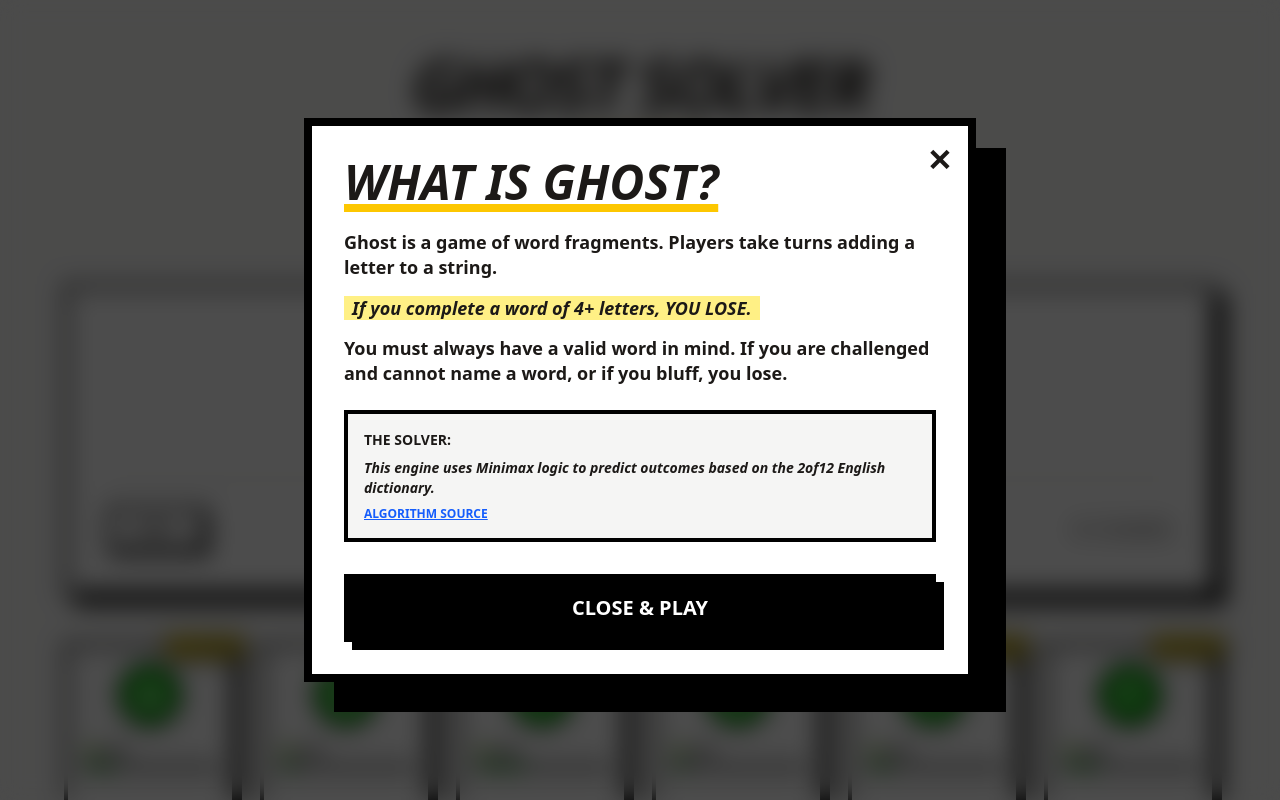
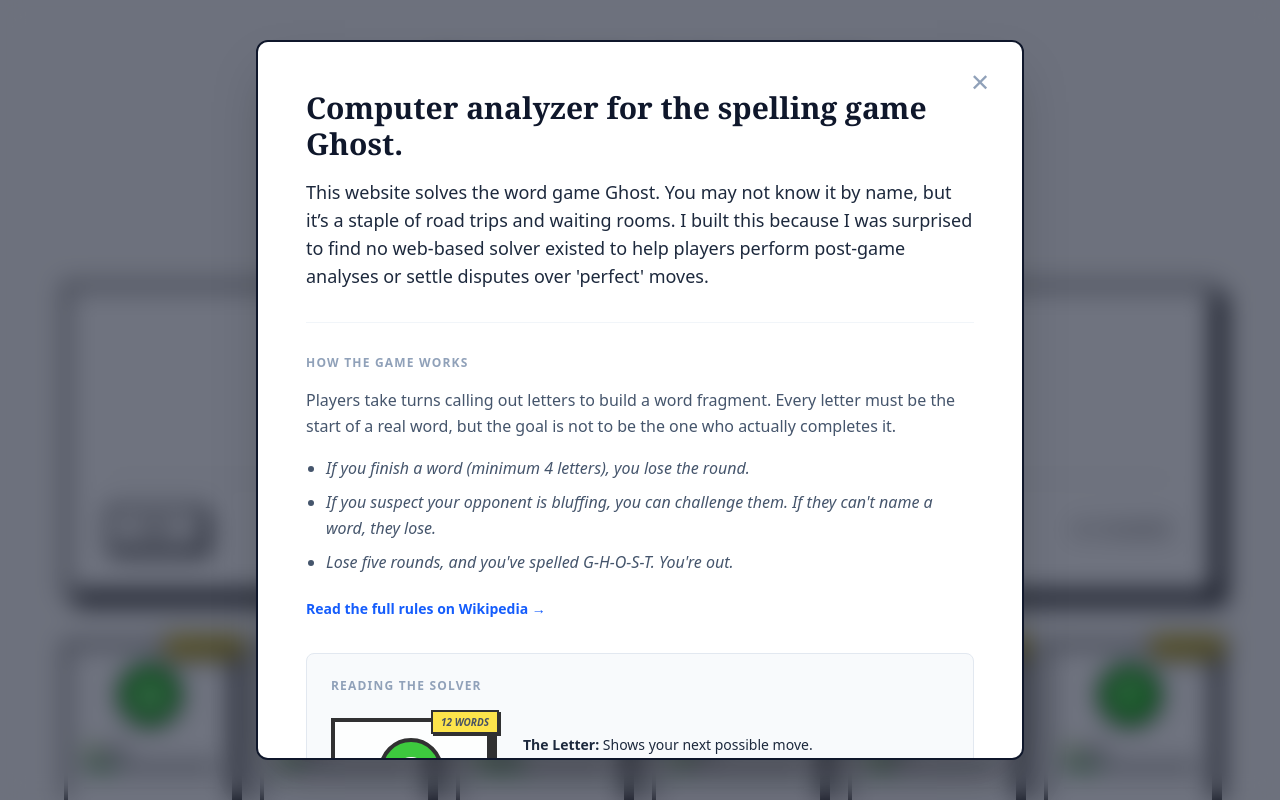
Before and after one commit to Aaronkoe/ghost-solver, a React (Vite) app: page / in a window 1280 px wide. Both pictures are taken after a click on the button "WHAT IS THIS?". Shown: the top 800 px of the page. Built offline with nearby package versions, Linux system fonts and the light colour scheme.

Commit message:
Extends the modal

```diff
--- a/src/App.tsx
+++ b/src/App.tsx
@@ -7,17 +7,19 @@
 
 export default function App() {
   const [trie, setTrie] = useState<any>(null);
-  const [input, setInput] = useState("");
+  const [input, setInput] = useState('');
   const [showModal, setShowModal] = useState(false);
 
   useEffect(() => {
-    fetch('/trie.json').then(res => res.json()).then(setTrie);
+    fetch('/trie.json')
+      .then((res) => res.json())
+      .then(setTrie);
   }, []);
 
   const gameState = useMemo(() => {
     if (!trie) return { node: null, type: 'loading' };
     let node = trie;
-    let path = "";
+    let path = '';
     for (const char of input.toLowerCase()) {
       if (node.c?.[char]) {
         node = node.c[char];
@@ -31,30 +33,58 @@
   const getVisuals = (node: any) => {
     const isGuaranteedWin = node.v === 1;
     const isGuaranteedLoss = node.v === 0 && node.p === 0;
-    let hue = isGuaranteedWin ? 120 : (isGuaranteedLoss ? 0 : 20 + (node.p * 75));
-    return { color: `hsl(${hue}, 85%, 40%)`, icon: isGuaranteedWin ? "✅" : (isGuaranteedLoss ? "❌" : "⚠️"), label: isGuaranteedWin ? "WIN" : (isGuaranteedLoss ? "LOSS" : `${Math.round(node.p * 100)}%`) };
+    let hue = isGuaranteedWin ? 120 : isGuaranteedLoss ? 0 : 20 + node.p * 75;
+    return {
+      color: `hsl(${hue}, 85%, 40%)`,
+      icon: isGuaranteedWin ? '✅' : isGuaranteedLoss ? '❌' : '⚠️',
+      label: isGuaranteedWin ? 'WIN' : isGuaranteedLoss ? 'LOSS' : `${Math.round(node.p * 100)}%`,
+    };
   };
 
-  if (!trie) return <div className="min-h-screen flex items-center justify-center font-black uppercase italic animate-pulse">Loading...</div>;
+  if (!trie)
+    return (
+      <div className="min-h-screen flex items-center justify-center font-black uppercase italic animate-pulse">
+        Loading...
+      </div>
+    );
 
   return (
     <div className="min-h-screen bg-stone-50 p-4 md:p-12 text-stone-900 font-sans relative">
       <div className="max-w-6xl mx-auto">
-
         {/* Header Section */}
         <header className="mb-8 text-center">
-          <h1 className="text-5xl md:text-7xl font-black tracking-tighter uppercase italic leading-none">Ghost Solver</h1>
-          <button onClick={() => setShowModal(true)} className="mt-4 bg-yellow-300 border-2 border-black px-2 py-1 font-bold uppercase shadow-[2px_2px_0px_0px_rgba(0,0,0,1)]">What is this?</button>
+          <h1 className="text-5xl md:text-7xl font-black tracking-tighter uppercase italic leading-none">
+            Ghost Solver
+          </h1>
+          <button
+            onClick={() => setShowModal(true)}
+            className="mt-4 bg-yellow-300 border-2 border-black px-2 py-1 font-bold uppercase shadow-[2px_2px_0px_0px_rgba(0,0,0,1)]"
+          >
+            What is this?
+          </button>
         </header>
 
         <TurnIndicator isPlayerOneTurn={input.length % 2 === 0} />
 
         {/* Input Card */}
         <div className="bg-white border-4 border-black p-6 md:p-10 shadow-[10px_10px_0px_0px_rgba(0,0,0,1)] mb-12">
-          <input autoFocus className="w-full text-5xl md:text-8xl font-black text-center uppercase outline-none border-b-8 border-stone-100 focus:border-black transition-all pb-4" value={input} onChange={(e) => setInput(e.target.value.replace(/[^a-zA-Z]/g, ""))} placeholder="TYPE..." />
+          <input
+            autoFocus
+            className="w-full text-5xl md:text-8xl font-black text-center uppercase outline-none border-b-8 border-stone-100 focus:border-black transition-all pb-4"
+            value={input}
+            onChange={(e) => setInput(e.target.value.replace(/[^a-zA-Z]/g, ''))}
+            placeholder="TYPE..."
+          />
           <div className="flex justify-between items-center mt-6">
-            <button onClick={() => setInput("")} className="px-6 py-2 border-4 border-black font-black uppercase text-sm shadow-[4px_4px_0px_0px_rgba(0,0,0,1)] hover:bg-black hover:text-white">Reset</button>
-            <div className="text-right font-black text-2xl uppercase opacity-50">{input.length} Chars</div>
+            <button
+              onClick={() => setInput('')}
+              className="px-6 py-2 border-4 border-black font-black uppercase text-sm shadow-[4px_4px_0px_0px_rgba(0,0,0,1)] hover:bg-black hover:text-white"
+            >
+              Reset
+            </button>
+            <div className="text-right font-black text-2xl uppercase opacity-50">
+              {input.length} Chars
+            </div>
           </div>
         </div>
 
--- a/src/components/AboutModal.tsx
+++ b/src/components/AboutModal.tsx
@@ -1,63 +1,159 @@
+import LetterCard from './LetterCard';
+
 interface AboutModalProps {
   isOpen: boolean;
   onClose: () => void;
 }
+
+const CONTENT = {
+  intro: {
+    heading: 'Computer analyzer for the spelling game Ghost.',
+    body: "This website solves the word game Ghost. You may not know it by name, but it’s a staple of road trips and waiting rooms. I built this because I was surprised to find no web-based solver existed to help players perform post-game analyses or settle disputes over 'perfect' moves.",
+  },
+  rules: {
+    label: 'HOW THE GAME WORKS',
+    description:
+      'Players take turns calling out letters to build a word fragment. Every letter must be the start of a real word, but the goal is not to be the one who actually completes it.',
+    bullets: [
+      'If you finish a word (minimum 4 letters), you lose the round.',
+      "If you suspect your opponent is bluffing, you can challenge them. If they can't name a word, they lose.",
+      "Lose five rounds, and you've spelled G-H-O-S-T. You're out.",
+    ],
+    wikiLink: 'Read the full rules on Wikipedia →',
+    wikiUrl: 'https://en.wikipedia.org/wiki/Ghost_(game)',
+  },
+  guide: {
+    label: 'READING THE SOLVER',
+    letterDesc: 'The Letter: Shows your next possible move.',
+    statusDesc:
+      "The Status: A green 'Win' means that if you play perfectly from here, the other player is mathematically forced to lose.",
+    countDesc:
+      'The Word Count: Found in the top corner, this shows how many unique words are still reachable through this branch.',
+    sampleDesc: 'Sample Words: A couple of sample words that could result from this letter.'
+  },
+  engine: {
+    label: 'THE ENGINE',
+    description:
+      'This engine uses a Minimax algorithm to walk a 2of12 English dictionary trie. It treats Ghost as a zero-sum game of perfect information. You can explore the logic behind this implementation at',
+    blogLink: "Peter Theobald's technical blog.",
+    blogUrl: 'https://www.petertheobald.com/tech/ghost-game-solver/',
+  },
+  cta: 'Return to Solver',
+};
 
 export default function AboutModal({ isOpen, onClose }: AboutModalProps) {
   if (!isOpen) return null;
 
   return (
     <div
-      className="fixed inset-0 bg-black/70 backdrop-blur-md z-[100] flex items-center justify-center p-4"
+      className="fixed inset-0 bg-slate-900/60 backdrop-blur-md z-[100] flex items-center justify-center p-4 md:p-8"
       onClick={onClose}
     >
       <div
-        className="bg-white border-8 border-black p-8 max-w-2xl w-full shadow-[30px_30px_0px_0px_rgba(0,0,0,1)] relative animate-in fade-in zoom-in duration-200"
+        className="bg-white border-2 border-slate-900 p-6 md:p-12 max-w-3xl w-full shadow-2xl relative overflow-y-auto max-h-[90vh] rounded-xl text-slate-800"
         onClick={(e) => e.stopPropagation()}
       >
         <button
           onClick={onClose}
-          className="absolute top-4 right-4 font-black text-3xl hover:rotate-90 transition-transform cursor-pointer"
+          className="fixed md:absolute top-6 right-8 text-slate-400 hover:text-slate-900 text-2xl transition-colors cursor-pointer"
         >
           ✕
         </button>
 
-        <h2 className="text-5xl font-black uppercase italic mb-6 underline decoration-yellow-400 decoration-8">
-          What is Ghost?
+        <section className="space-y-8 leading-relaxed">
+          {/* Introduction */}
+          <div>
+            <h2 className="text-3xl font-serif font-bold text-slate-900 mb-4">
+              {CONTENT.intro.heading}
             </h2>
+            <p className="text-lg">{CONTENT.intro.body}</p>
+          </div>
 
-        <div className="space-y-4 font-bold text-lg leading-snug">
-          <p>Ghost is a game of word fragments. Players take turns adding a letter to a string.</p>
-          <p className="bg-yellow-200 px-2 inline-block italic">
-            If you complete a word of 4+ letters, YOU LOSE.
-          </p>
-          <p>
-            You must always have a valid word in mind. If you are challenged and cannot name a word,
-            or if you bluff, you lose.
-          </p>
+          <hr className="border-slate-100" />
 
-          <div className="p-4 bg-stone-100 border-4 border-black mt-6 space-y-2">
-            <p className="text-sm">THE SOLVER:</p>
-            <p className="text-sm italic">
-              This engine uses Minimax logic to predict outcomes based on the 2of12 English
-              dictionary.
-            </p>
+          {/* Rules Section */}
+          <div>
+            <h3 className="text-xs font-black uppercase tracking-widest text-slate-400 mb-4">
+              {CONTENT.rules.label}
+            </h3>
+            <div className="space-y-4 text-slate-600">
+              <p>{CONTENT.rules.description}</p>
+              <ul className="list-disc pl-5 space-y-2 italic">
+                {CONTENT.rules.bullets.map((bullet, i) => (
+                  <li key={i}>{bullet}</li>
+                ))}
+              </ul>
               <a
-              href="https://www.petertheobald.com/tech/ghost-game-solver/"
+                href={CONTENT.rules.wikiUrl}
                 target="_blank"
-              className="text-blue-600 underline text-xs block mt-2"
+                rel="noreferrer"
+                className="inline-block text-sm font-bold text-blue-600 hover:underline mt-2"
               >
-              ALGORITHM SOURCE
+                {CONTENT.rules.wikiLink}
               </a>
             </div>
           </div>
 
+          {/* UI Guide with Real Component */}
+          <div className="bg-slate-50 p-6 rounded-lg border border-slate-200">
+            <h3 className="text-xs font-black uppercase tracking-widest text-slate-400 mb-6">
+              {CONTENT.guide.label}
+            </h3>
+            <div className="flex flex-col md:flex-row items-center gap-8">
+              <div className="w-40 shrink-0 pointer-events-none opacity-80">
+                <LetterCard
+                  char="q"
+                  data={{ n: 12, v: 1, p: 1 }}
+                  input="sample"
+                  visuals={{ color: 'hsl(120, 85%, 40%)', icon: '✅', label: 'WIN' }}
+                />
+              </div>
+              <div className="text-sm space-y-3">
+                <p>
+                  <strong>{CONTENT.guide.letterDesc.split(':')[0]}:</strong>
+                  {CONTENT.guide.letterDesc.split(':')[1]}
+                </p>
+                <p>
+                  <strong>{CONTENT.guide.statusDesc.split(':')[0]}:</strong>
+                  {CONTENT.guide.statusDesc.split(':')[1]}
+                </p>
+                <p>
+                  <strong>{CONTENT.guide.countDesc.split(':')[0]}:</strong>
+                  {CONTENT.guide.countDesc.split(':')[1]}
+                </p>
+                <p>
+                  <strong>{CONTENT.guide.sampleDesc.split(':')[0]}:</strong>
+                  {CONTENT.guide.sampleDesc.split(':')[1]}
+                </p>
+              </div>
+            </div>
+          </div>
+
+          {/* Algorithm Section */}
+          <div>
+            <h3 className="text-xs font-black uppercase tracking-widest text-slate-400 mb-2">
+              {CONTENT.engine.label}
+            </h3>
+            <p className="text-sm text-slate-600 italic">
+              {CONTENT.engine.description}{' '}
+              <a
+                href={CONTENT.engine.blogUrl}
+                target="_blank"
+                rel="noreferrer"
+                className="text-blue-600 font-bold underline"
+              >
+                {CONTENT.engine.blogLink}
+              </a>
+            </p>
+          </div>
+
           <button
             onClick={onClose}
-          className="w-full mt-8 py-4 bg-black text-white font-black uppercase hover:bg-yellow-300 hover:text-black transition-all border-4 border-black text-xl shadow-[8px_8px_0_rgba(0,0,0,1)] active:shadow-none active:translate-x-1 active:translate-y-1 cursor-pointer"
+            className="w-full py-4 bg-slate-900 text-white font-bold rounded-lg hover:bg-blue-600 transition-colors cursor-pointer shadow-lg active:scale-[0.98]"
           >
-          Close & Play
+            {CONTENT.cta}
           </button>
+        </section>
       </div>
     </div>
   );
```
Lines whose indentation alone changed are shown as unchanged.
